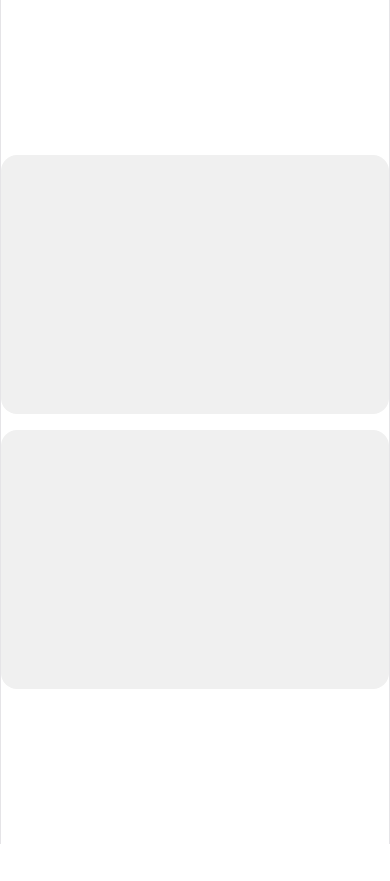
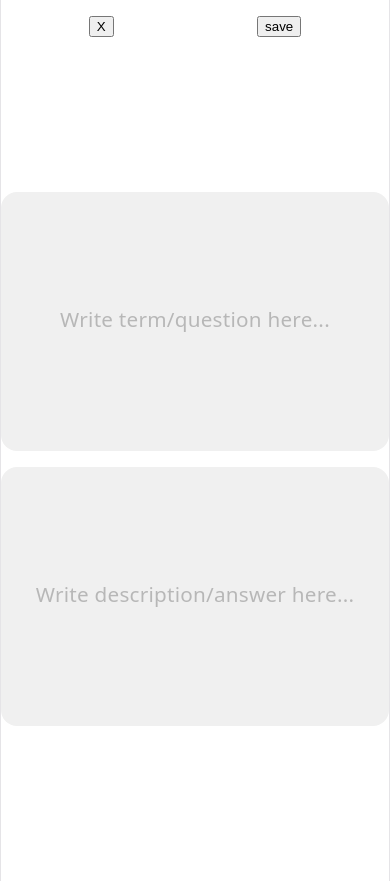
Before and after one commit to aD3nnis/Quizzability, a React (Vite) app in the folder frontend/: page / in a window 390 px wide. Before the commit the page ends 844 px from the top, so only its background shows below. Built offline with nearby package versions, Linux system fonts and the light colour scheme.

Commit message:
test: add small buttons to check mobile

```diff
--- a/frontend/src/App.tsx
+++ b/frontend/src/App.tsx
@@ -8,22 +8,28 @@ function App() {
   const { getSvgPointerProps, frontStrokes, backStrokes, activePoints, currentColor, draftFace } = useDrawingEngine()
 
   return (
-
+    <div className="app-container">
+    <div className="navigation-container">
+      <button>X</button>
+      <button>save</button>
+    </div>
         <div className="card-container">
-
             <DrawingCanvas
+              placeholder="Write term/question here..."
               strokes={frontStrokes}
               activePoints={draftFace === 'front' ? activePoints : []}
               activeColor={currentColor}
               svgPointerProps={getSvgPointerProps('front')}
             />
             <DrawingCanvas
+              placeholder="Write description/answer here..."
               strokes={backStrokes}
               activePoints={draftFace === 'back' ? activePoints : []}
               activeColor={currentColor}
               svgPointerProps={getSvgPointerProps('back')}
             />
         </div>
+    </div>
   )
 }
 
--- a/frontend/src/components/DrawingCanvas.tsx
+++ b/frontend/src/components/DrawingCanvas.tsx
@@ -9,9 +9,16 @@ interface DrawingCanvasProps {
     activePoints: Point[]
     activeColor: string
     svgPointerProps: Pick<React.SVGProps<SVGSVGElement>, 'onPointerDown' | 'onPointerMove' | 'onPointerUp' | 'onPointerCancel'>
+    placeholder: string
 }
 
-export default function DrawingCanvas({ strokes, activePoints, activeColor, svgPointerProps }: DrawingCanvasProps) {
+export default function DrawingCanvas({
+    strokes,
+    activePoints,
+    activeColor,
+    svgPointerProps,
+    placeholder,
+  }: DrawingCanvasProps) {
     const draftD = pointsToSvgPath(activePoints)
     return (
       <svg
@@ -22,6 +29,11 @@ export default function DrawingCanvas({ strokes, activePoints, activeColor, svgP
           <path key={stroke.id} d={strokeToSvgPath(stroke)} />
         ))}
         {draftD ? <path d={draftD} fill={activeColor} /> : null}
+        {placeholder && !strokes.length && !draftD && !activePoints.length && (
+          <text x="50%" y="50%" textAnchor="middle" dominantBaseline="middle" fill="gray" opacity={0.5}>
+            {placeholder}
+          </text>
+        )}
       </svg>
     )
 }
--- a/frontend/src/main.tsx
+++ b/frontend/src/main.tsx
@@ -3,6 +3,7 @@ import { createRoot } from 'react-dom/client'
 import './index.scss'
 import './styles/freehand-card.scss'
 import './styles/card.scss'
+import './styles/navigation.scss'
 import App from './App.tsx'
 
 createRoot(document.getElementById('root')!).render(
--- /dev/null
+++ b/frontend/src/styles/navigation.scss
@@ -0,0 +1,5 @@
+.navigation-container {
+    display: flex;
+    justify-content: space-around;
+    padding: 1rem 1rem 0 1rem;
+}
```
Also changed, not shown: 1 other file (tests, documents, lock files or other folders).
